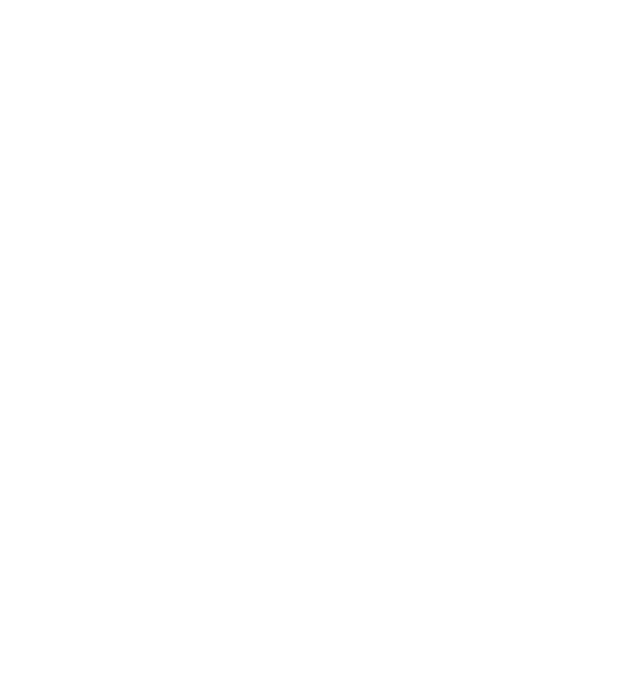
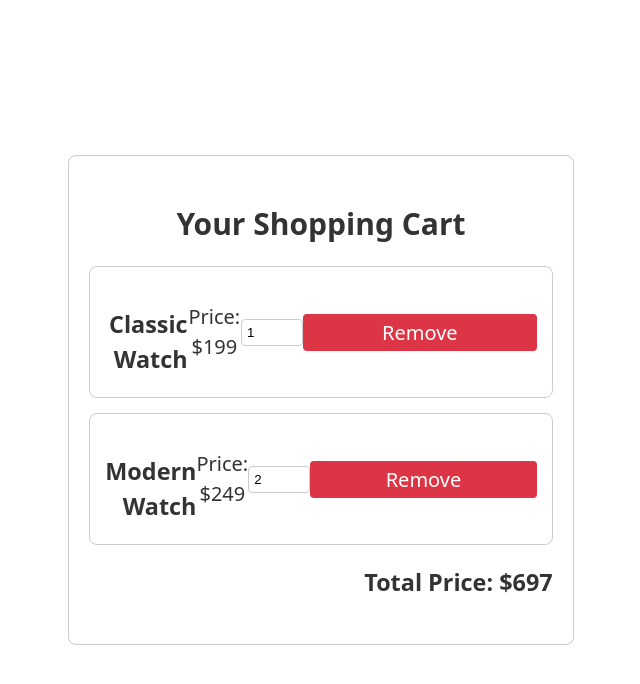
Before and after one commit to bckducc/watch_store_UI, a React (Vite) app: page /cart in a window 1280 px wide. Before the commit this address had no page. Shown: the top 684 px of the page, without its empty margins (319-959 px from the left). Built offline with nearby package versions, Linux system fonts and the light colour scheme.

Commit message:
create cart

```diff
--- a/src/App.jsx
+++ b/src/App.jsx
@@ -3,9 +3,8 @@
 import Register from './pages/Register'
 import ProductList from './pages/ProductList'
 import Home from './pages/Home'
+import Cart from './pages/Cart'
 import { useState } from 'react'
-import reactLogo from './assets/react.svg'
-import viteLogo from '/vite.svg'
 import './App.css'
 
 function App() {
@@ -18,6 +17,7 @@
         <Route path="/login" element={<Login />} />
         <Route path="/register" element={<Register />} />
         <Route path="/products" element={<ProductList />} />
+        <Route path="/cart" element={<Cart />} />
       </Routes>
     </Router>
   )
--- /dev/null
+++ b/src/components/Header.css
@@ -0,0 +1,50 @@
+.header {
+  display: flex;
+  justify-content: space-between;
+  align-items: center;
+  padding: 10px 20px;
+  background-color: #f8f9fa;
+  border-bottom: 1px solid #ddd;
+}
+
+.logo {
+  font-size: 24px;
+  font-weight: bold;
+}
+
+.nav {
+  display: flex;
+  gap: 15px;
+}
+
+.nav a {
+  text-decoration: none;
+  color: #333;
+  font-size: 16px;
+}
+
+.nav a:hover {
+  color: #007bff;
+}
+
+.actions {
+  display: flex;
+  align-items: center;
+  gap: 10px;
+}
+
+.search {
+  padding: 5px;
+  border: 1px solid #ddd;
+  border-radius: 4px;
+}
+
+.cart {
+  font-size: 20px;
+  text-decoration: none;
+  color: #333;
+}
+
+.cart:hover {
+  color: #007bff;
+}
--- /dev/null
+++ b/src/components/Header.jsx
@@ -0,0 +1,23 @@
+import React from 'react';
+import './Header.css';
+
+const Header = () => {
+  return (
+    <header className="header">
+      <div className="logo">WatchStore.vn</div>
+      <nav className="nav">
+        <a href="/">Xu Hướng 2025</a>
+        <a href="/products">Đồng Hồ</a>
+        <a href="/">Nam</a>
+        <a href="/">Nữ</a>
+        <a href="/">Phụ Kiện</a>
+      </nav>
+      <div className="actions">
+        <input type="text" placeholder="Tìm là thấy" className="search" />
+        <a href="/cart" className="cart">🛒</a>
+      </div>
+    </header>
+  );
+};
+
+export default Header;
--- /dev/null
+++ b/src/pages/Cart.css
@@ -0,0 +1,57 @@
+.cart {
+  max-width: 800px;
+  margin: 50px auto;
+  padding: 20px;
+  border: 1px solid #ccc;
+  border-radius: 8px;
+  background-color: #fff;
+}
+
+.cart h2 {
+  text-align: center;
+  margin-bottom: 20px;
+}
+
+.cart-items {
+  display: flex;
+  flex-direction: column;
+  gap: 15px;
+}
+
+.cart-item {
+  border: 1px solid #ccc;
+  border-radius: 8px;
+  padding: 15px;
+  display: flex;
+  justify-content: space-between;
+  align-items: center;
+}
+
+.cart-item h3 {
+  margin: 0;
+}
+
+.cart-item input {
+  width: 50px;
+  padding: 5px;
+  border: 1px solid #ccc;
+  border-radius: 4px;
+}
+
+.cart-item button {
+  padding: 5px 10px;
+  background-color: #dc3545;
+  color: white;
+  border: none;
+  border-radius: 4px;
+  cursor: pointer;
+}
+
+.cart-item button:hover {
+  background-color: #c82333;
+}
+
+.cart h3 {
+  text-align: right;
+  margin-top: 20px;
+}
--- /dev/null
+++ b/src/pages/Cart.jsx
@@ -0,0 +1,51 @@
+import React, { useState } from 'react';
+import './Cart.css';
+
+const Cart = () => {
+  const [cartItems, setCartItems] = useState([
+    { id: 1, name: 'Classic Watch', price: 199, quantity: 1 },
+    { id: 2, name: 'Modern Watch', price: 249, quantity: 2 },
+  ]);
+
+  const handleRemove = (id) => {
+    setCartItems(cartItems.filter((item) => item.id !== id));
+  };
+
+  const handleQuantityChange = (id, quantity) => {
+    setCartItems(
+      cartItems.map((item) =>
+        item.id === id ? { ...item, quantity: quantity } : item
+      )
+    );
+  };
+
+  const totalPrice = cartItems.reduce(
+    (total, item) => total + item.price * item.quantity,
+    0
+  );
+
+  return (
+    <div className="cart">
+      <h2>Your Shopping Cart</h2>
+      <div className="cart-items">
+        {cartItems.map((item) => (
+          <div className="cart-item" key={item.id}>
+            <h3>{item.name}</h3>
+            <p>Price: ${item.price}</p>
+            <input
+              type="number"
+              value={item.quantity}
+              onChange={(e) =>
+                handleQuantityChange(item.id, parseInt(e.target.value))
+              }
+            />
+            <button onClick={() => handleRemove(item.id)}>Remove</button>
+          </div>
+        ))}
+      </div>
+      <h3>Total Price: ${totalPrice}</h3>
+    </div>
+  );
+};
+
+export default Cart;
--- a/src/pages/Home.css
+++ b/src/pages/Home.css
@@ -74,3 +74,76 @@
   padding: 20px;
   background-color: #f8f9fa;
 }
+
+.promo-banner img {
+  width: 100%;
+  margin: 20px 0;
+}
+
+.recently-viewed {
+  padding: 20px;
+  background-color: #f8f9fa;
+  border: 1px solid #ddd;
+  margin-bottom: 20px;
+}
+
+.recently-viewed h2 {
+  margin-bottom: 10px;
+}
+
+.recently-viewed .product-card {
+  display: flex;
+  align-items: center;
+  gap: 10px;
+}
+
+.recently-viewed img {
+  width: 80px;
+  height: 80px;
+  border-radius: 8px;
+}
+
+.trending-watches {
+  padding: 20px;
+}
+
+.trending-watches h2 {
+  margin-bottom: 10px;
+}
+
+.filters {
+  display: flex;
+  gap: 10px;
+  margin-bottom: 20px;
+}
+
+.filters button {
+  padding: 5px 10px;
+  border: 1px solid #ddd;
+  border-radius: 4px;
+  background-color: #fff;
+  cursor: pointer;
+}
+
+.filters button:hover {
+  background-color: #007bff;
+  color: white;
+}
+
+.product-grid {
+  display: flex;
+  gap: 20px;
+}
+
+.product-card {
+  border: 1px solid #ddd;
+  border-radius: 8px;
+  padding: 10px;
+  text-align: center;
+}
+
+.product-card img {
+  width: 100px;
+  height: 100px;
+  border-radius: 8px;
+}
--- a/src/pages/Home.jsx
+++ b/src/pages/Home.jsx
@@ -1,15 +1,22 @@
 import React from 'react';
 import './Home.css';
 import Carousel from 'react-bootstrap/Carousel';
+import Header from '../components/Header';
 
 const Home = () => {
   return (
     <div className="home">
+      <Header />
       {/* Hero Section */}
       <div className="hero">
         <h1>Đại Tiệc Watchholic</h1>
         <p>Giảm giá lên đến 40%</p>
         <button>Shop Now</button>
+      </div>
+
+      {/* Promotional Banner */}
+      <div className="promo-banner">
+        <img src="/assets/promo-banner.jpg" alt="Promotion" />
       </div>
 
       {/* Featured Products Carousel */}
@@ -59,6 +66,35 @@
         </div>
       </div>
 
+      {/* Recently Viewed Products */}
+      <div className="recently-viewed">
+        <h2>Sản phẩm đã xem</h2>
+        <div className="product-card">
+          <img src="/assets/recently-viewed.jpg" alt="Recently Viewed" />
+          <h3>Citizen 40mm Nam NJ0150-81E</h3>
+          <p>7.238.000 ₫</p>
+        </div>
+      </div>
+
+      {/* Trending Watches */}
+      <div className="trending-watches">
+        <h2>Đồng Hồ Xu Hướng 2025</h2>
+        <div className="filters">
+          <button>Nam</button>
+          <button>Nữ</button>
+          <button>Dưới 1 triệu</button>
+          <button>1-3 triệu</button>
+          <button>3-6 triệu</button>
+        </div>
+        <div className="product-grid">
+          <div className="product-card">
+            <img src="/assets/trending-watch.jpg" alt="Trending Watch" />
+            <h3>Citizen 40mm Nam NJ0151-88M</h3>
+            <p>7.238.000 ₫</p>
+          </div>
+        </div>
+      </div>
+
       {/* Brand Showcase */}
       <div className="brands">
         <h2>40+ Thương Hiệu Quốc Tế</h2>
```
